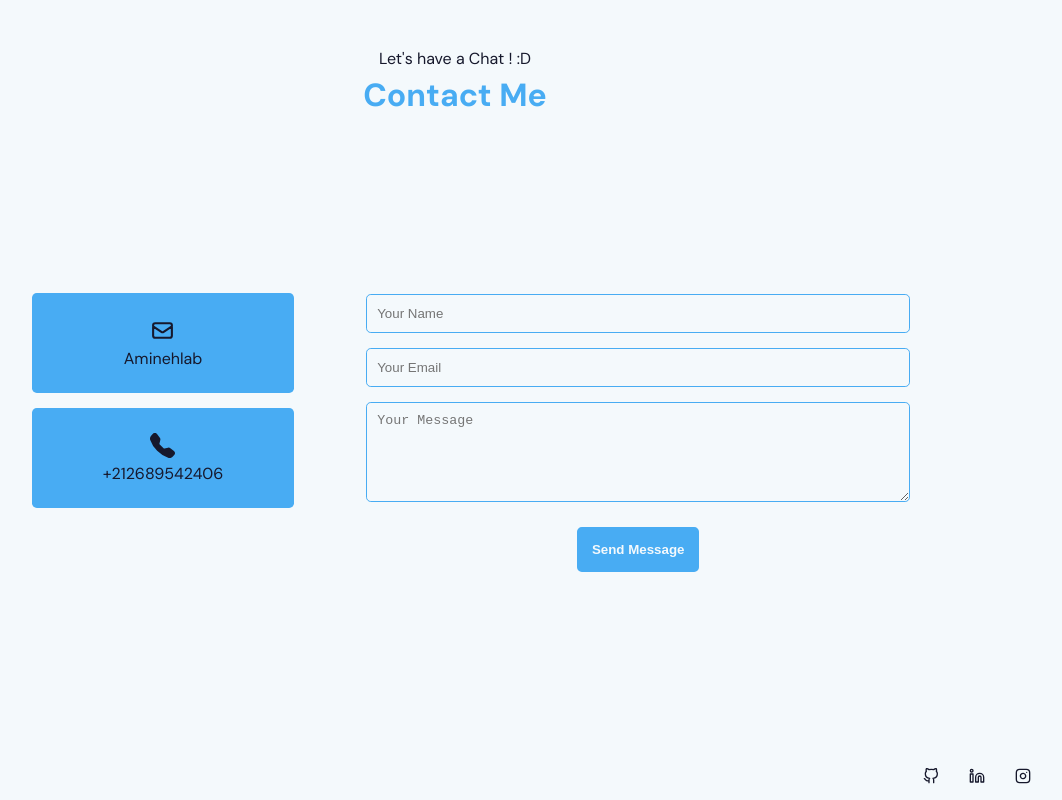
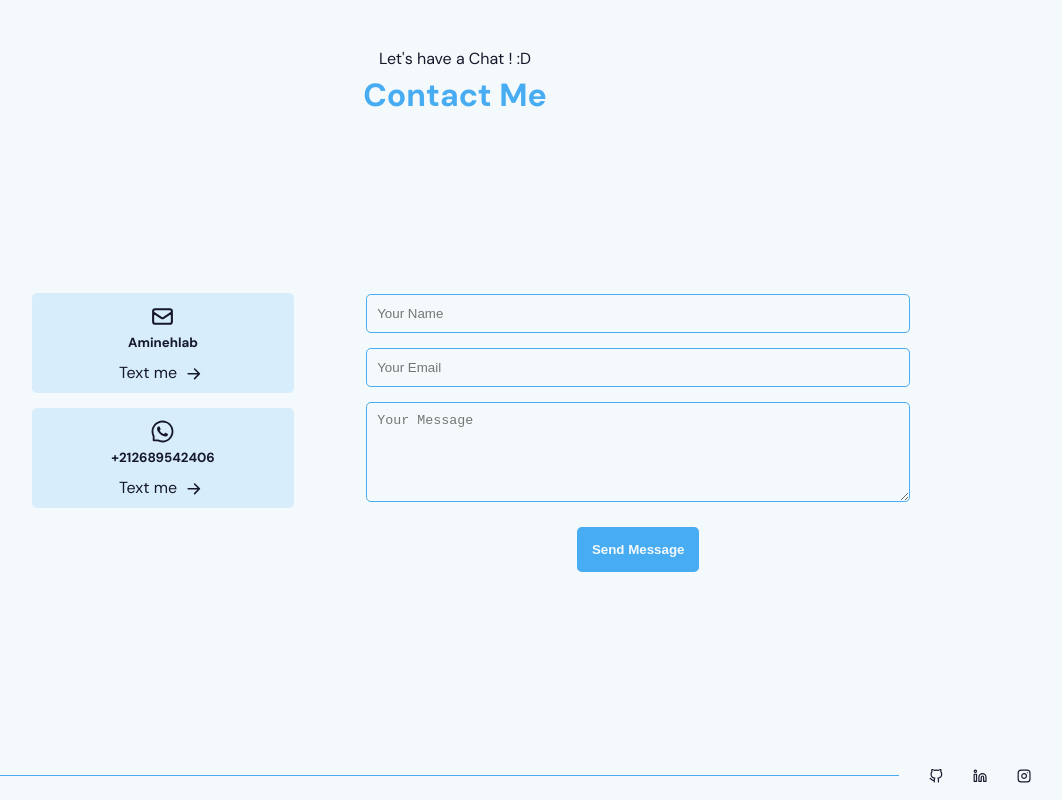
Before and after one commit to Amine-kun/personal-portfolio, a React (Create React App) app: page / in a window 1280 px wide. Shown: the part 2880-3680 px from the top of the page, without its empty margins (185-1247 px from the left). Built offline with nearby package versions, Linux system fonts and the light colour scheme; no server answers.

Commit message:
final stages

```diff
--- a/src/App.scss
+++ b/src/App.scss
@@ -122,6 +122,11 @@
   @media screen and (max-width: 450px) {
     font-size: 0.9rem;
   }
+}
+
+.subtext{
+  color: var(--lightgray-color);
+  margin-top: 5px;
 }
 
 .app__social {
@@ -250,3 +255,7 @@
                 font-size: 20px;
             }
 }
+.decoration-none{
+  text-decoration: none;
+  color: var(--white-color-light);
+}
--- a/src/assets/shapes.scss
+++ b/src/assets/shapes.scss
@@ -56,8 +56,13 @@
 
 }
 
+
 .bar2{
+	width: 100%;
 	height: 1px;
-	width: 50px;
-	background-color: var(--black-color);
+	 background-color: var(--primary-color);
+	 @media screen and (max-width: 800px){
+		display: none;
+
+	}
 }
--- a/src/components/Card/Card.scss
+++ b/src/components/Card/Card.scss
@@ -125,7 +125,7 @@
   border-radius: 0.3rem;
   font-size:0.8rem;
 
-    .arrow-icon{
+  .arrow-icon{
       font-size: 1.6rem ;
       margin: 2px 0 0 -25px;
       transition:300ms;
--- a/src/container/Contact/Contact.jsx
+++ b/src/container/Contact/Contact.jsx
@@ -1,8 +1,9 @@
 import React, {useState} from 'react'
 import './Contact.scss';
 
-import {BsFillTelephoneFill} from 'react-icons/bs';
+import {AiOutlineWhatsApp} from 'react-icons/ai';
 import {HiOutlineMail} from 'react-icons/hi';
+import {BsArrowRightShort} from 'react-icons/bs';
 import { client } from '../../client';
 import {motion} from 'framer-motion';
 
@@ -12,6 +13,8 @@ const Contact = ({isDarkMode}) => {
  	  const [isFormSubmitted, setIsFormSubmitted] = useState(false);
 	  const [loading, setLoading] = useState(false);
 	  const [warning, setWarning] = useState(false);
+	  const [isHovered, setIsHovered] = useState('null');
+
 
 
 	  const handleChangeInput = (e) => {
@@ -66,14 +69,26 @@ const Contact = ({isDarkMode}) => {
 							whileInView={{x:[-100, 0], opacity:[0,1]}}
 							transition={{duration:0.5}}
 							className="contact__options">
-							<div className="contact__option app__flex">
+							<a  href="mailto:Aminehlab@gmail.com"
+							   className={` decoration-none contact__option app__flex ${!isDarkMode && 'light-input'}`}
+							   onMouseEnter={()=>setIsHovered('first')}
+							   onMouseLeave={()=>setIsHovered('null')}>
+
 								<HiOutlineMail className="icon"/>
-								<p>Aminehlab</p>
-							</div>
-							<div className="contact__option app__flex">
-								<BsFillTelephoneFill className="icon"/>
-								<p>+212689542406</p>
-							</div>
+								<h5>Aminehlab</h5>
+								<p className="subtext">Text me <BsArrowRightShort className={`arrow ${isHovered === 'first' && 'arrow-left'}`}/></p>
+
+							</a>
+							<a href="https://api.whatsapp.com/send?phone=0689542406&text=Hello%20:D%20!" target="_blank"
+							   className={` decoration-none contact__option app__flex ${!isDarkMode && 'light-input'}`}
+							   onMouseEnter={()=>setIsHovered('second')}
+							   onMouseLeave={()=>setIsHovered('null')}>
+
+								<AiOutlineWhatsApp className="icon"/>
+								<h5>+212689542406</h5>
+								<p className="subtext">Text me <BsArrowRightShort className={`arrow ${isHovered === 'second' && 'arrow-left'}`}/></p>
+
+							</a>
 						</motion.div>
 						<motion.div
 							whileInView={{x:[-100, 0], opacity:[0,1]}}
--- a/src/container/Contact/Contact.scss
+++ b/src/container/Contact/Contact.scss
@@ -10,6 +10,10 @@
 		padding: 6rem 2rem;
 	}
 }
+
+.light-input{
+		color: var(--lighGray-color);
+	}
 
 .contact__container-form{
 	display: flex;
@@ -31,7 +35,7 @@
 				.contact__option{
 					width: 80%;
 					height: 100px;
-					background-color: var(--primary-color);
+  					 background-color: #48acf329;
 					border-radius: 0.3rem;
 					cursor: pointer;
 					flex-direction:column;
@@ -41,9 +45,17 @@
 						.icon{
 							font-size: 25px;
 						}
-					&:hover{
-						box-shadow: 0 0 25px #48acf329;
-					}
+						 .arrow{
+						      font-size: 1.6rem ;
+						      margin: 0 0 -9px 0;
+						      transition:300ms;
+						    }
+						    .arrow-left{
+						      margin: 0 -15px -9px 0;
+						    }
+						&:hover{
+							box-shadow: 0 0 25px #48acf329;
+						}
 
 					@media screen and (min-width: 2000px) {
 				      	height: 150px;
@@ -87,9 +99,6 @@
 				      	font-size: 20px;
 				    }
 				}
-				.light-input{
-					color: var(--black-color);
-				}
 				.textarea{
 					height: 100px;
 					padding-top: 10px;
@@ -112,4 +121,5 @@
 	height: 100%;
 	justify-content:center;
 	align-items:center;
+
 }
--- a/src/container/Footer/Footer.jsx
+++ b/src/container/Footer/Footer.jsx
@@ -5,6 +5,7 @@ import {FiGithub, FiLinkedin, FiInstagram} from 'react-icons/fi';
 const Footer = () => {
 	return (
 		<div id="footer" className="app__flex">
+		<span className="bar2"></span>
 			<FiGithub className="app__pointer bt"/>
 			<FiLinkedin className="app__pointer bt"/>
 			<FiInstagram className="app__pointer bt"/>
```
